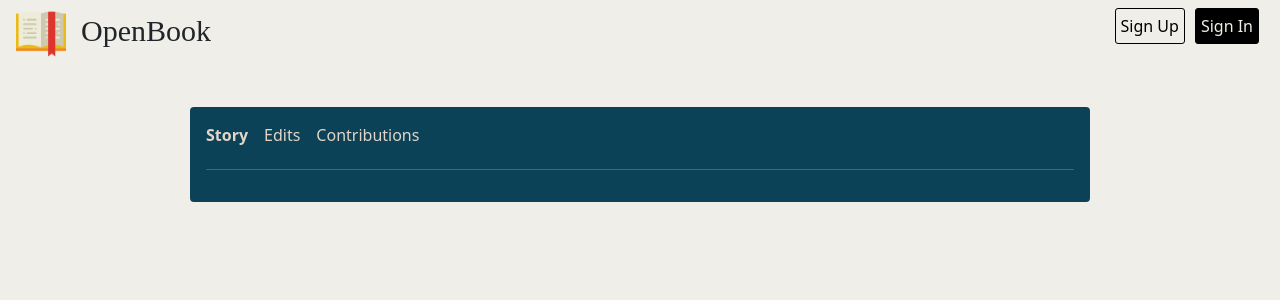
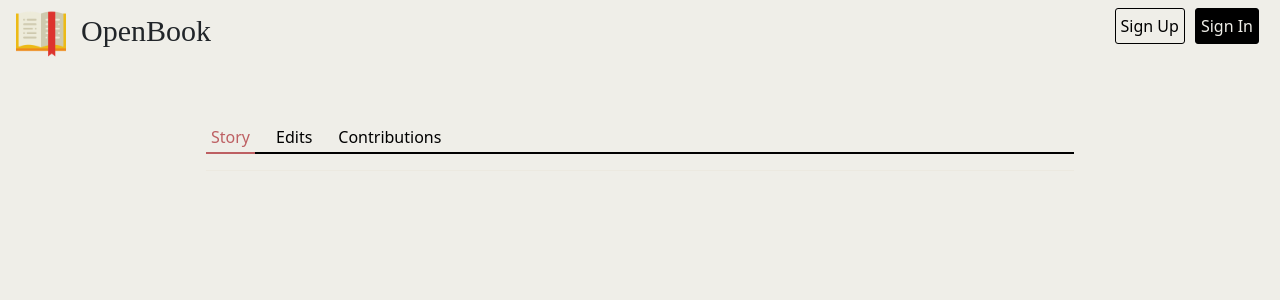
Before and after one commit to GauravS99/Open-Book, a React (Create React App) app: page /book/1 in a window 1280 px wide. Shown: the top 300 px of the page. Built offline with nearby package versions, Linux system fonts and the light colour scheme; no server answers; the database is empty; the HTML template or start-up script is replaced by a standard one.

Commit message:
Add book view tab header styles

```diff
--- /dev/null
+++ b/src/components/Book/Book.css
@@ -0,0 +1,22 @@
+.tab-headers {
+	padding: 0;
+	margin: 0;
+	color: black;
+	border-bottom: 2px solid black;
+}
+
+.tab {
+	cursor: pointer;
+	padding: 5px;
+	margin: 0;
+	z-index: 3;
+}
+
+.selected-tab {
+	color: var(--main-accent);
+	box-shadow: 0px 2px var(--main-accent);
+}
+
+.tab:last-child {
+	padding-right: 0;
+}
--- a/src/components/Book/Book.tsx
+++ b/src/components/Book/Book.tsx
@@ -1,9 +1,10 @@
+import './Book.css';
 import React, { useState, useEffect } from 'react';
 import Book from '../../models/Book';
 import BookService from '../../services/db/bookService';
 import BookActionHeader, { BookHeaderAction } from './BookActionHeader';
 import BookDocumentView from './BookDocumentView';
-import {  useParams } from 'react-router-dom';
+import { useParams } from 'react-router-dom';
 import BookEditList from './BookEditList';
 
 interface PropTypes {
@@ -36,32 +37,32 @@ const BookComponent = (props: PropTypes): JSX.Element => {
 	const book: Book | null = useFetchBook(id);
 	const [tab, setTab] = useState(Tab.story);
 
-	const emphasis = 'fw-bold';
+	const emphasis = 'selected-tab';
 
 	console.log(tab);
 	return (
-		<div className="content bg-colour-2 colour-4 h-100 p-3 rounded">
-			<div>
-				<h6 className={`d-inline-block me-3 clickable ${tab === Tab.story ? emphasis : ''}`} onClick={() => setTab(Tab.story)}>
+		<div className="content colour-4 h-100 p-3 rounded">
+			<div className="tab-headers">
+				<h6 className={`d-inline-block me-3 tab ${tab === Tab.story ? emphasis : ''}`} onClick={() => setTab(Tab.story)}>
 					Story
                 </h6>
-				<h6 className={`me-3 d-inline clickable ${tab === Tab.edits ? emphasis : ''}`} onClick={() => setTab(Tab.edits)}>
+				<h6 className={`me-3 d-inline tab ${tab === Tab.edits ? emphasis : ''}`} onClick={() => setTab(Tab.edits)}>
 					Edits
                 </h6>
-				<h6 className={`me-3 d-inline clickable ${tab === Tab.contributions ? emphasis : ''}`} onClick={() => setTab(Tab.contributions)}>
+				<h6 className={`me-3 d-inline tab ${tab === Tab.contributions ? emphasis : ''}`} onClick={() => setTab(Tab.contributions)}>
 					Contributions
                 </h6>
 			</div>
-            <hr/>
+			<hr />
 			<div className="mt-3">
 				<div className="bg-color-5">
 					{tab === Tab.story &&
-                        <BookDocumentView book={book}/>
+						<BookDocumentView book={book} />
 					}
 				</div>
 				<div>
 					{tab === Tab.edits &&
-                        <BookEditList book={book}/>
+						<BookEditList book={book} />
 					}
 				</div>
 			</div>
```
Lines whose indentation alone changed are shown as unchanged.
